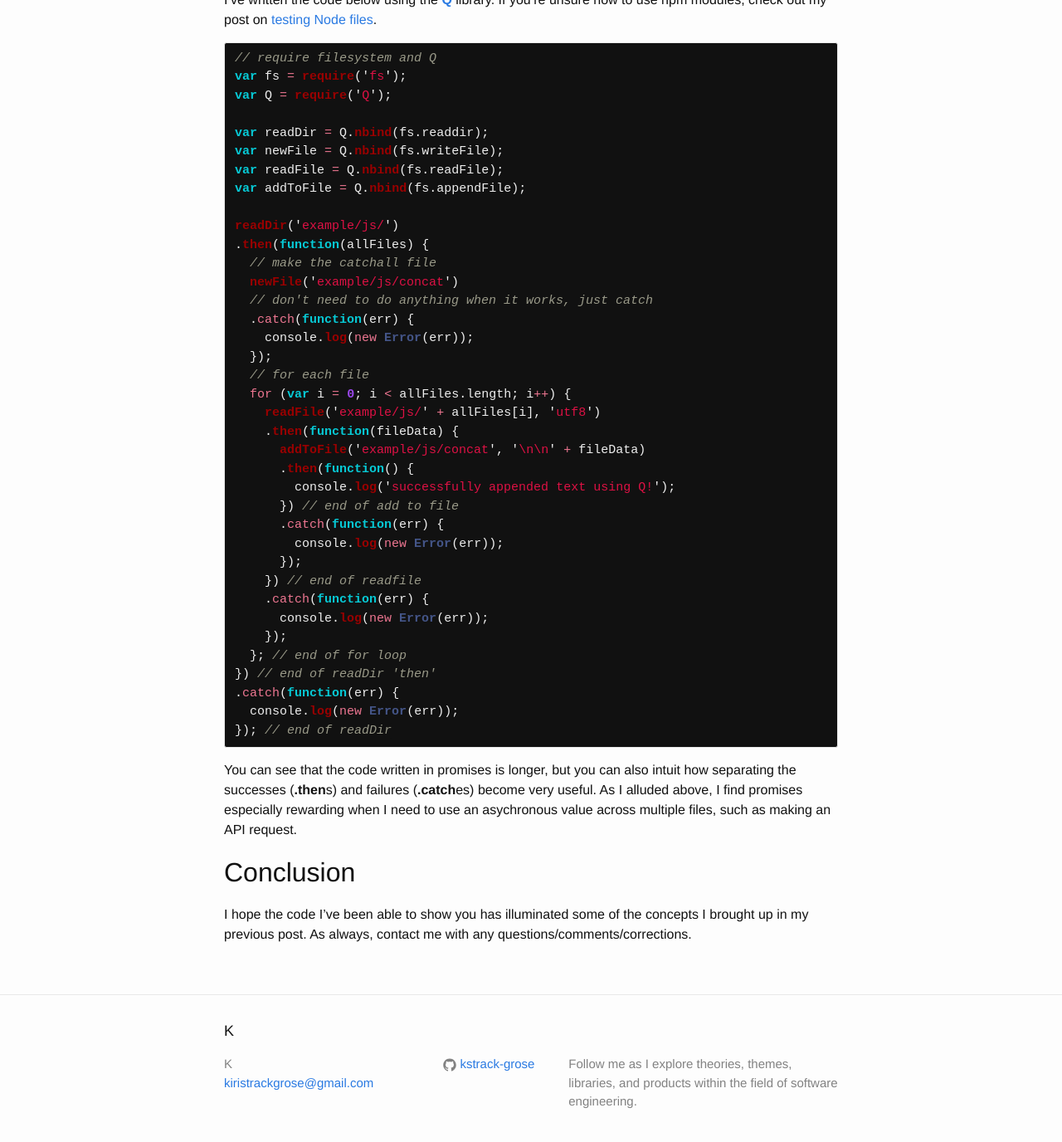
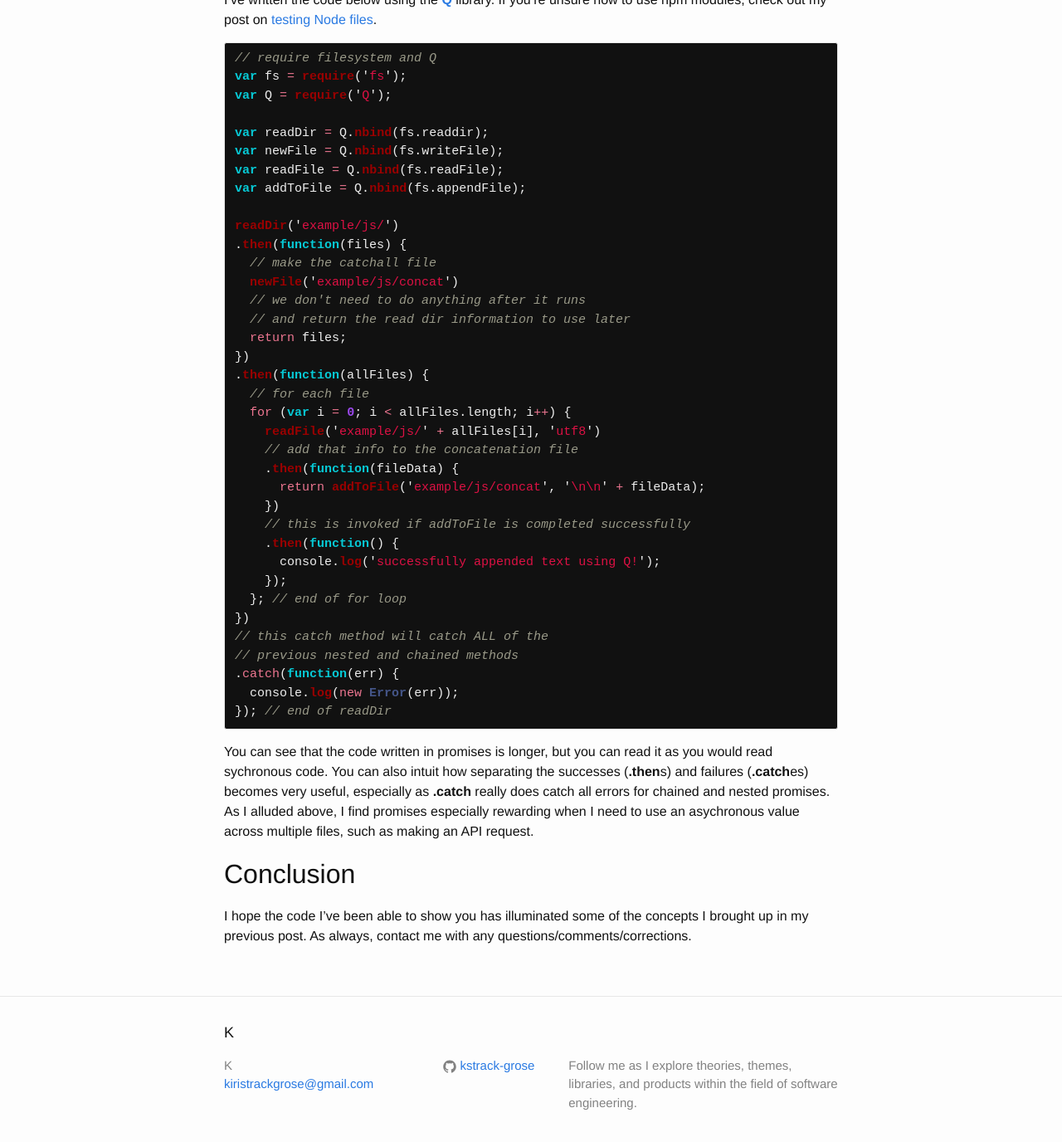
Before and after one commit to kstrack-grose/kstrack-grose.github.io, a Jekyll site: the page built from _posts/2015-08-26-promises-the-code.markdown, in a window 1280 px wide and 1400 px high, scrolled down 1189 px. Shown: the top 1376 px of the window at 83% size. Built offline with Jekyll 4.4.1, drawn with Linux system fonts in a browser that asks for light colours.

Commit message:
(refactor) refactor promise code in blog post

```diff
--- a/_posts/2015-08-26-promises-the-code.markdown
+++ b/_posts/2015-08-26-promises-the-code.markdown
@@ -54,36 +54,35 @@ var readFile = Q.nbind(fs.readFile);
 var addToFile = Q.nbind(fs.appendFile);
 
 readDir('example/js/')
-.then(function(allFiles) {
+.then(function(files) {
   // make the catchall file
   newFile('example/js/concat')
-  // don't need to do anything when it works, just catch
-  .catch(function(err) {
-    console.log(new Error(err));
-  });
+  // we don't need to do anything after it runs
+  // and return the read dir information to use later
+  return files;
+})
+.then(function(allFiles) {
   // for each file
   for (var i = 0; i < allFiles.length; i++) {
     readFile('example/js/' + allFiles[i], 'utf8')
+    // add that info to the concatenation file
     .then(function(fileData) {
-      addToFile('example/js/concat', '\n\n' + fileData)
-      .then(function() {
-        console.log('successfully appended text using Q!');
-      }) // end of add to file
-      .catch(function(err) {
-        console.log(new Error(err));
-      });
-    }) // end of readfile
-    .catch(function(err) {
-      console.log(new Error(err));
+      return addToFile('example/js/concat', '\n\n' + fileData);
+    })
+    // this is invoked if addToFile is completed successfully
+    .then(function() {
+      console.log('successfully appended text using Q!');
     });
   }; // end of for loop
-}) // end of readDir 'then'
+})
+// this catch method will catch ALL of the
+// previous nested and chained methods
 .catch(function(err) {
   console.log(new Error(err));
 }); // end of readDir
 {% endhighlight %}
 
-You can see that the code written in promises is longer, but you can also intuit how separating the successes (**.then**s) and failures (**.catch**es) become very useful. As I alluded above, I find promises especially rewarding when I need to use an asychronous value across multiple files, such as making an API request.
+You can see that the code written in promises is longer, but you can read it as you would read sychronous code. You can also intuit how separating the successes (**.then**s) and failures (**.catch**es) becomes very useful, especially as **.catch** really does catch all errors for chained and nested promises. As I alluded above, I find promises especially rewarding when I need to use an asychronous value across multiple files, such as making an API request.
 
 ##Conclusion
 I hope the code I've been able to show you has illuminated some of the concepts I brought up in my previous post. As always, contact me with any questions/comments/corrections.
```
